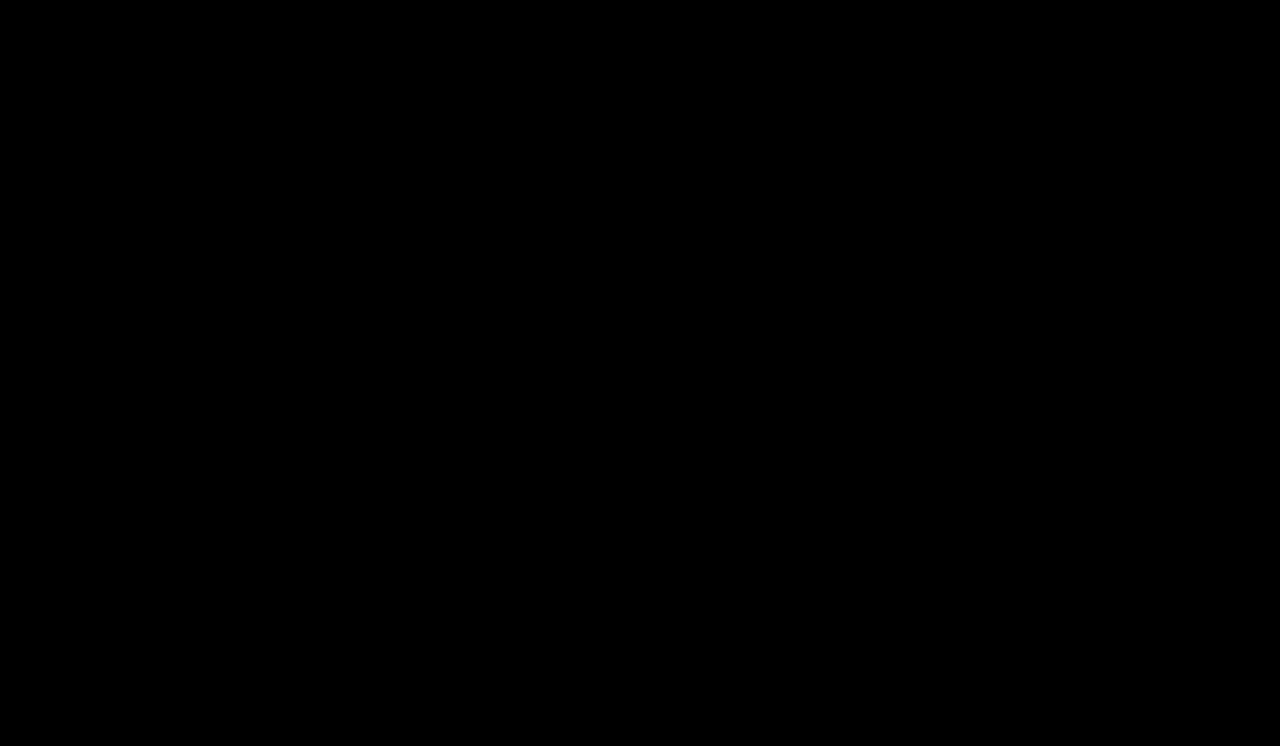
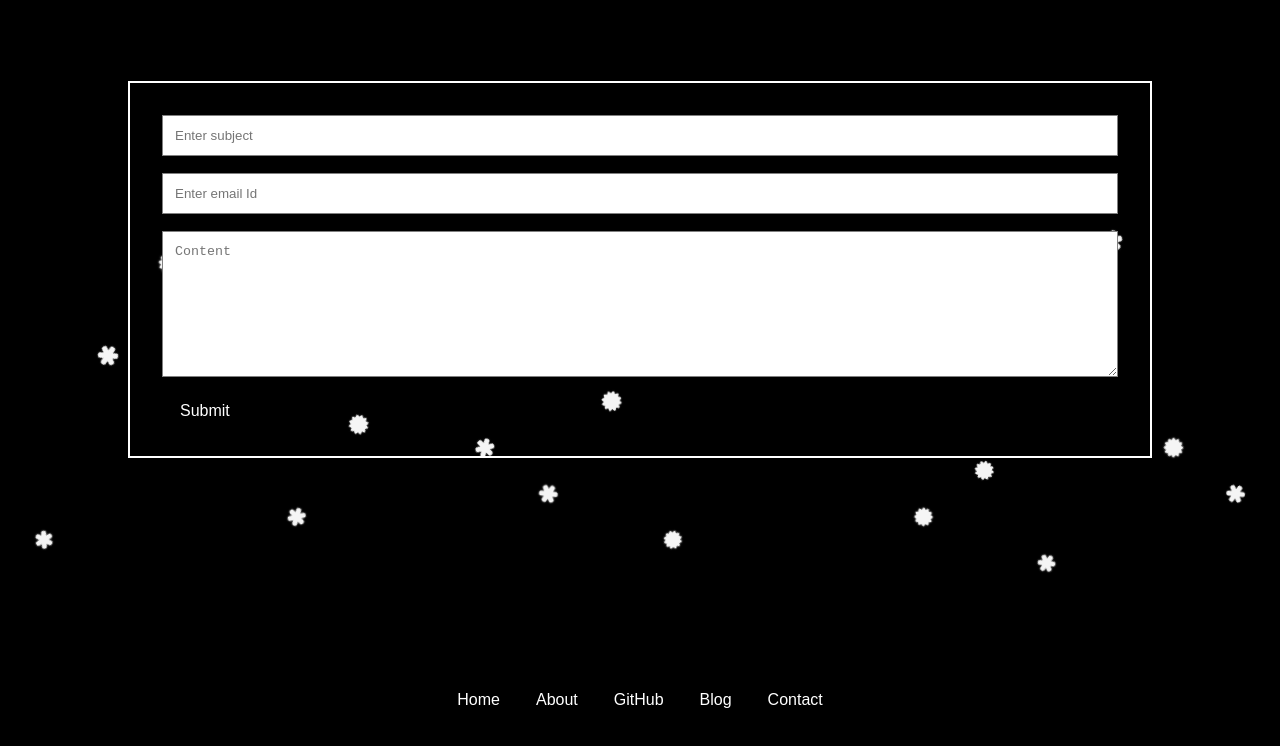
Before and after one commit to ar-rana/Portfolio, a React (Vite) app in the folder client/: page /connect-with-me in a window 1280 px wide. Before the commit this address had no page. Shown: the top 746 px of the page. Built offline with nearby package versions, Linux system fonts and the light colour scheme.

Commit message:
added contact page

```diff
--- a/client/src/App.tsx
+++ b/client/src/App.tsx
@@ -2,6 +2,7 @@ import { BrowserRouter, Route, Routes } from "react-router-dom";
 import Home from "./Pages/Home";
 import About from "./Pages/About";
 import Project from "./Pages/Project";
+import Contact from "./Pages/Contact";
 
 function App() {
   return (
@@ -10,6 +11,7 @@ function App() {
         <Route path="/" element={<Home />} />
         <Route path="/about" element={<About />} />
         <Route path="/projects" element={<Project />} />
+        <Route path="/connect-with-me" element={<Contact />} />
       </Routes>
     </BrowserRouter>
   );
--- /dev/null
+++ b/client/src/Pages/Contact.tsx
@@ -0,0 +1,30 @@
+import React from "react";
+import styles from "./page.module.css";
+import EmergeButton from "../components/EmergeButton/EmergeButton";
+import ParticleEffect from "../components/ParticleEffect/ParticleEffect";
+import Navigation from "../components/Navigation/Navigation";
+
+const Contact: React.FC = () => {
+  return (
+    <div className="contact">
+      <div className="section_container">
+        <div className={styles.contact_form}>
+          <form>
+            <input type="text" placeholder="Enter subject" required />
+            <input type="text" placeholder="Enter email Id" required/>
+            <textarea
+              rows={8}
+              placeholder="Content"
+              required
+            />
+            <EmergeButton text="Submit"/>
+          </form>
+        </div>
+      </div>
+      <ParticleEffect />
+      <Navigation />
+    </div>
+  );
+};
+
+export default Contact;
--- a/client/src/Pages/page.module.css
+++ b/client/src/Pages/page.module.css
@@ -49,3 +49,21 @@
   transform: translateZ(50px);
   box-shadow: 0 0 20px 5px rgba(245, 244, 244, 0.35);
 }
+
+.contact_form {
+  border: 2px solid white;
+  display: flex;
+  flex-direction: column;
+  justify-content: center;
+  padding: 2rem;
+}
+
+.contact_form input,
+.contact_form textarea {
+  width: 100%;
+  padding: 12px;
+  margin-bottom: 17px;
+  outline: none;
+  border: 1.5px solid gray;
+  box-sizing: border-box;
+}
--- a/client/src/components/AboutView/AboutView.tsx
+++ b/client/src/components/AboutView/AboutView.tsx
@@ -11,9 +11,9 @@ const AboutView = () => {
         <br />
         <span className={styles.about_text}>
           I am a Computer Science & Systems Engineering student who enjoys
-          building scalable application and learning about cloud technologies.
+          building scalable application and exploring cloud technologies.
           Apart from tech, my interests involve outdoor activities like running
-          and football.
+          and football. I am also very keen about geopolitics and world afairs.
         </span>
         <br />
         <div className={styles.inline_text}>
--- a/client/src/components/Navigation/Navigation.tsx
+++ b/client/src/components/Navigation/Navigation.tsx
@@ -33,7 +33,7 @@ const Navigation: React.FC<Props> = ({ home = false}) => {
         </Link>
       </li>
       <li>
-        <Link to="/about">
+        <Link to="/connect-with-me">
           <EmergeButton text="Contact" />
         </Link>
       </li>
--- a/client/src/index.css
+++ b/client/src/index.css
@@ -30,6 +30,17 @@ body {
   width: 100%;
   flex-direction: column;
 }
+
+.contact {
+  display: flex;
+  justify-content: center;
+  flex-direction: column;
+  display: flex;
+  align-items: center;
+  height: 100vh;
+  width: 100%;
+}
+
 .section_container {
   width: 80%;
   height: 75%;
```
Also changed, not shown: client/src/components/ParticleEffect/ParticleEffect.tsx (+24 -0 lines).
